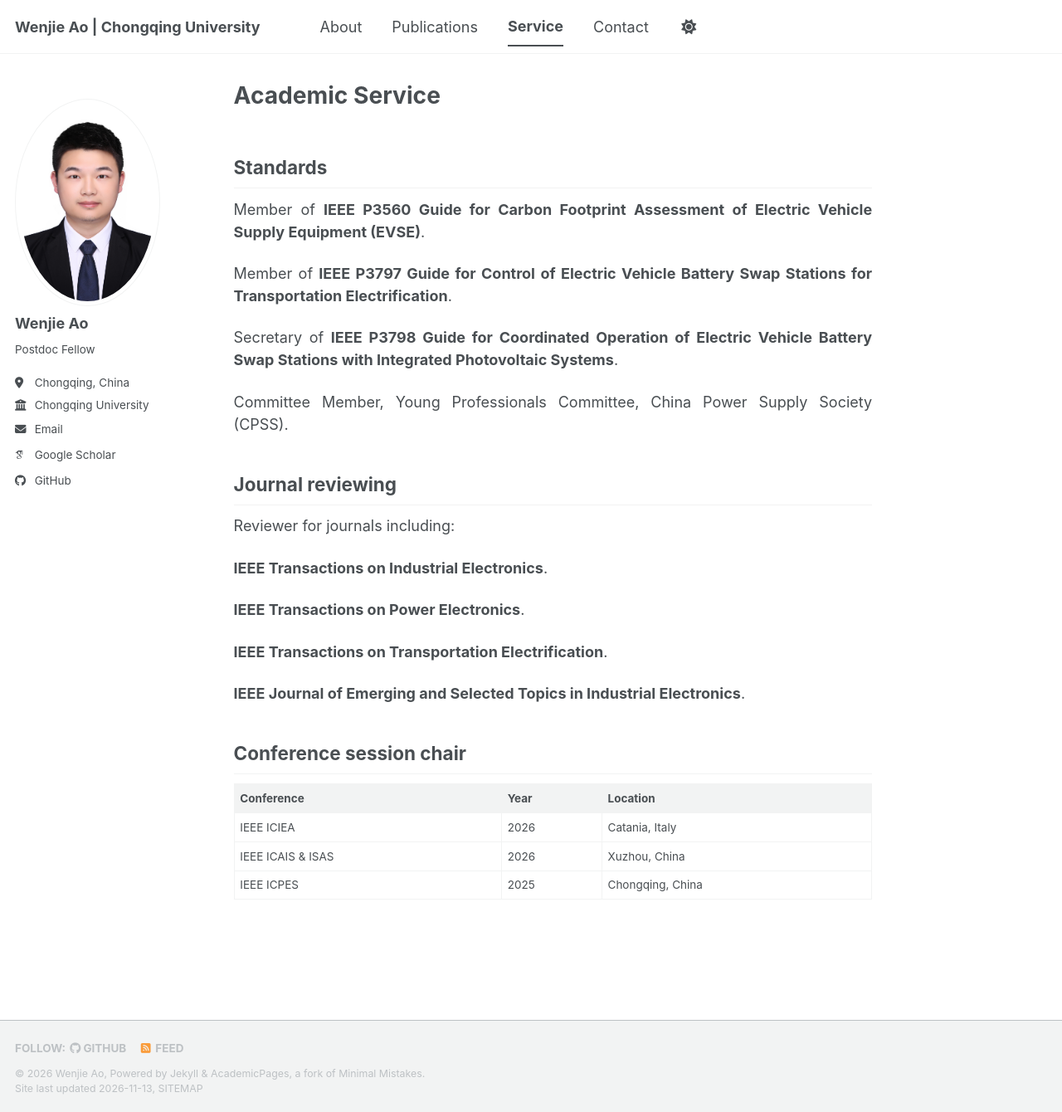
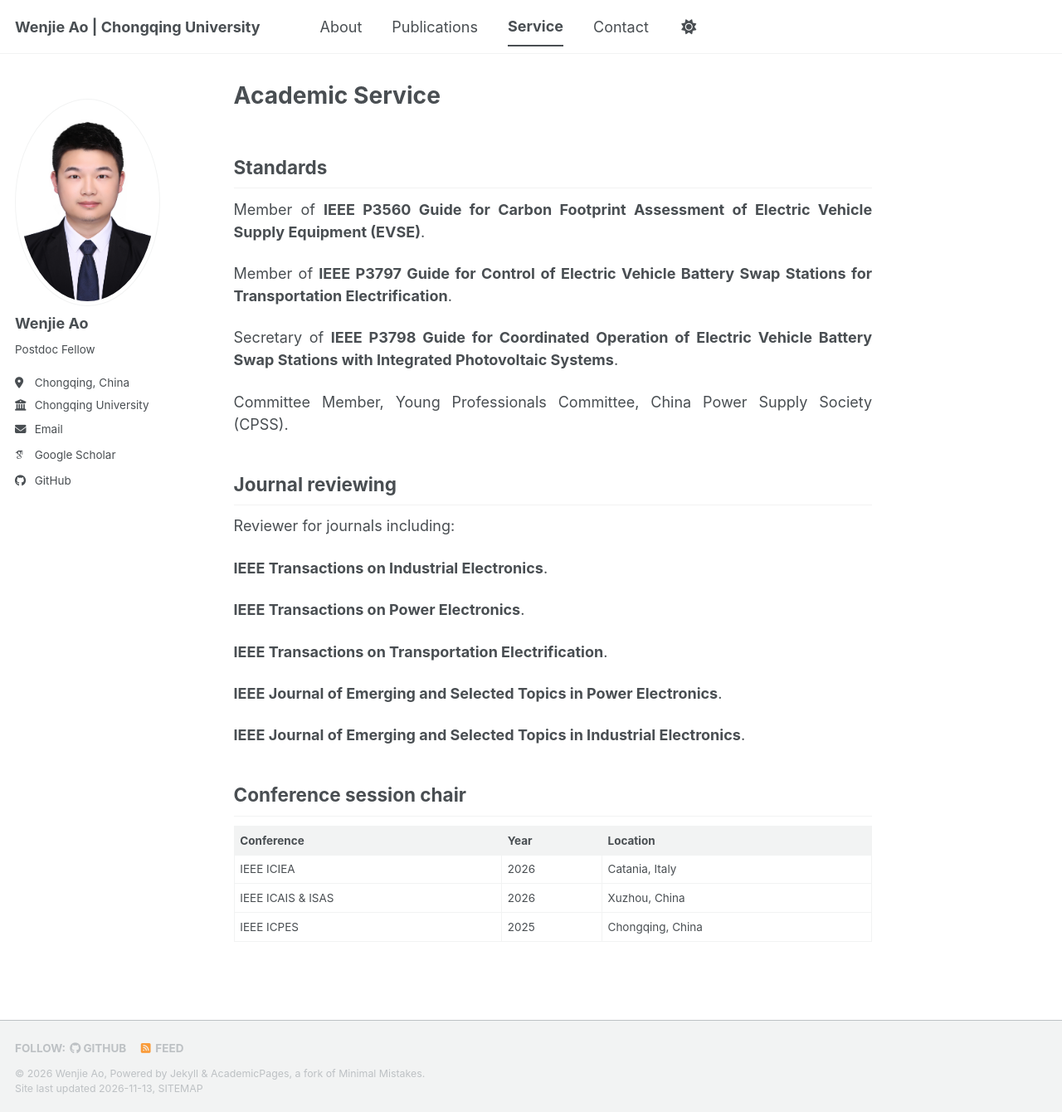
Before and after one commit to aowenjie-cyber/aowenjie-cyber.github.io, a Jekyll site: the page built from _pages/service.md, in a window 1280 px wide and 1340 px high. Shown: the whole window at 83% size. Built offline with Jekyll 4.4.1, drawn with Linux system fonts in a browser that asks for light colours; some web fonts are replaced; a script bundle is joined from its source files by our own code; library files that are not in the unit come from our copies.

Commit message:
更新了学术服务

```diff
--- a/_pages/service.md
+++ b/_pages/service.md
@@ -25,6 +25,8 @@ Reviewer for journals including:
 
 **IEEE Transactions on Transportation Electrification**.
 
+**IEEE Journal of Emerging and Selected Topics in Power Electronics**.
+
 **IEEE Journal of Emerging and Selected Topics in Industrial Electronics**.
 
 ## Conference session chair
```
